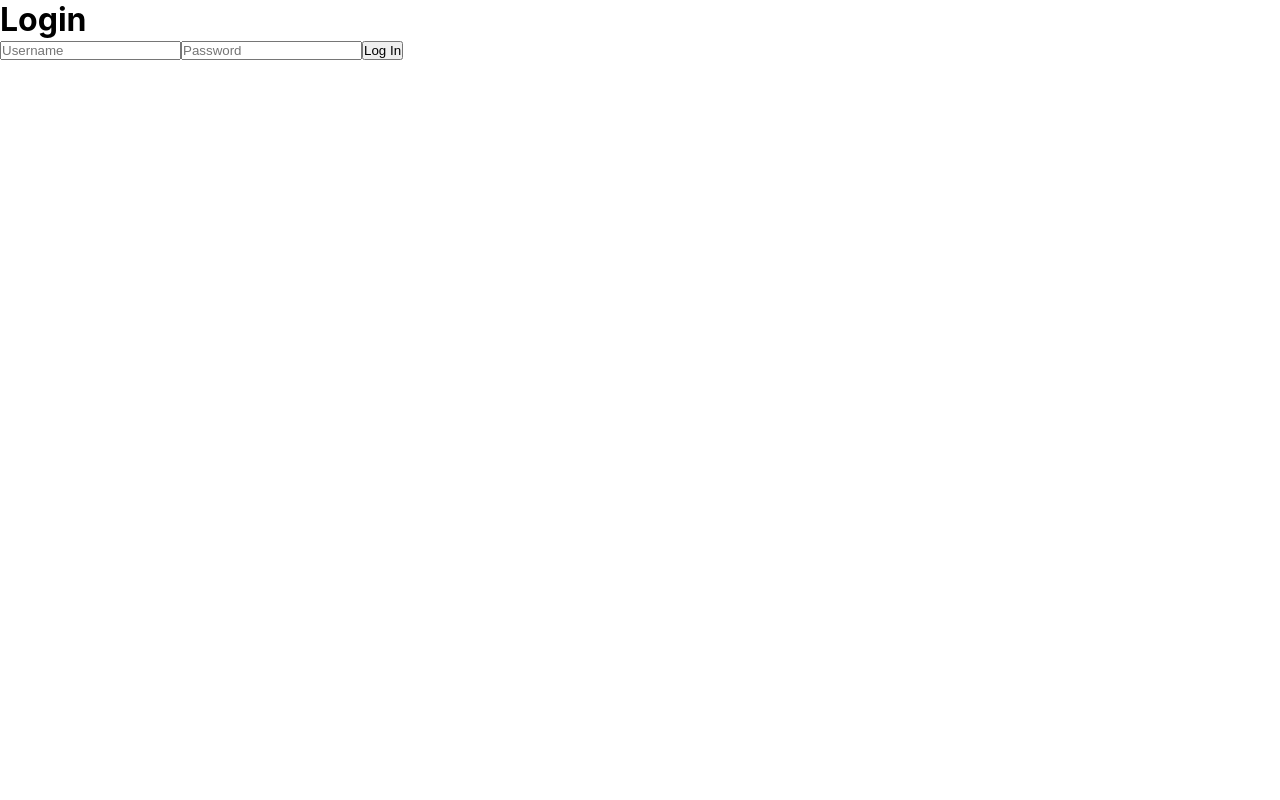
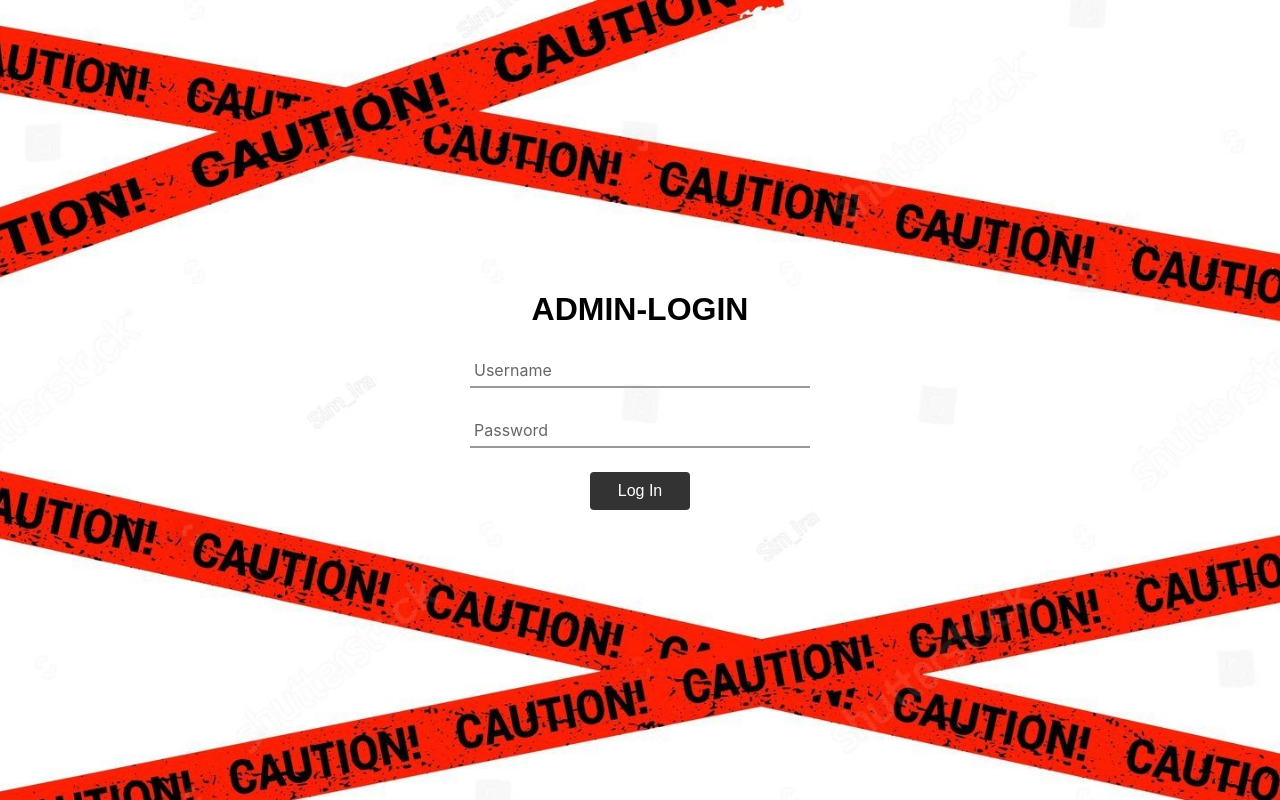
Before and after one commit to ben-milan/mc-web-project, a React (Create React App) app in the folder frontend/: page /login in a window 1280 px wide. Built offline with nearby package versions, Linux system fonts and the light colour scheme; no server answers.

Commit message:
admin designs and minor changes in auth logic

```diff
--- a/frontend/src/auth/RequireAdmin.tsx
+++ b/frontend/src/auth/RequireAdmin.tsx
@@ -5,8 +5,6 @@
 export default function RequireAdmin() {
     const { token, role } = useAuth();
 
-    console.log('RequireAdmin check — token:', token, 'role:', role);
-
     if (!token) return <Navigate to="/login" replace />;
     if (role !== 'admin') return <Navigate to="/" replace />;
     return <Outlet />;
--- /dev/null
+++ b/frontend/src/pages/AdminDashboard.css
@@ -0,0 +1,4 @@
+.body {
+    display: flex;
+    background-image: none;
+}
--- a/frontend/src/pages/AdminDashboard.tsx
+++ b/frontend/src/pages/AdminDashboard.tsx
@@ -1,3 +1,5 @@
+import "./AdminDashboard.css"
+
 export default function AdminDashboard() {
     return (
         <div>
--- /dev/null
+++ b/frontend/src/pages/LoginPage.module.css
@@ -0,0 +1,82 @@
+body {
+    min-height: 100vh;
+    display: flex;
+    justify-content: center;
+    align-items: center;
+    margin: 0;
+    background-image: url('../img/bg-admin.jpg');
+    background-size: cover;
+    background-position: center;
+    background-repeat: no-repeat;
+    background-attachment: fixed;
+}
+
+.login-container, form {
+    display: flex;
+    flex-direction: column;
+    justify-content: center;
+    align-items: center;
+    gap: 1.5rem;
+
+}
+
+.login-container h1 {
+    font-family: Bahnschrift, sans-serif;
+}
+
+.field {
+    position: relative;
+    width: 340px;
+}
+
+.field input {
+    width: 100%;
+    padding: 8px 4px;
+    font-size: 1rem;
+    border: none;
+    border-bottom: 2px solid #999;
+    background: transparent;
+    outline: none;
+    box-sizing: border-box;
+    transition: border-color 0.2s ease;
+}
+
+.field input:focus {
+    border-bottom-color: #333;
+}
+
+.field label {
+    position: absolute;
+    left: 4px;
+    top: 8px;
+    font-size: 1rem;
+    color: #666;
+    pointer-events: none;
+    transition: all 0.2s ease;
+}
+
+.field input:focus + label,
+.field input:not(:placeholder-shown) + label {
+    top: -14px;
+    font-size: 0.75rem;
+    color: #333;
+}
+
+button[type="submit"] {
+    padding: 10px 28px;
+    border: none;
+    border-radius: 4px;
+    background: #333;
+    color: white;
+    font-size: 1rem;
+    cursor: pointer;
+    transition: transform 0.15s ease, background 0.2s ease;
+}
+
+button[type="submit"]:hover {
+    background: #555;
+}
+
+button[type="submit"]:active {
+    transform: scale(0.97);
+}
--- a/frontend/src/pages/LoginPage.tsx
+++ b/frontend/src/pages/LoginPage.tsx
@@ -2,6 +2,8 @@
 import { useNavigate } from 'react-router-dom';
 // @ts-ignore
 import { useAuth } from '../auth/AuthProvider.tsx';
+// @ts-ignore
+import styles from "./LoginPage.module.css"
 
 export default function LoginPage() {
     const { login } = useAuth();
@@ -15,31 +17,36 @@
         e.preventDefault();
         setError('');
         try {
-            console.log('Attempting login...');
             await login(username, password);
-            console.log('Login success, navigating...');
             navigate('/admin');
         } catch (err) {
-            console.error('Login error:', err);
             setError('Invalid username or password');
         }
     }
 
     return (
-        <div>
-            <h1>Login</h1>
+        <div className={styles["login-container"]}>
+            <h1>ADMIN-LOGIN</h1>
                 <form onSubmit={handleSubmit}>
+                    <div className={styles.field}>
                         <input
+                            id="username"
                             value={username}
                             onChange={e => setUsername(e.target.value)}
-                    placeholder="Username"
+                            placeholder=" "
                         />
+                        <label htmlFor="username">Username</label>
+                    </div>
+                    <div className={styles.field}>
                         <input
+                            id="password"
                             type="password"
                             value={password}
                             onChange={e => setPassword(e.target.value)}
-                    placeholder="Password"
+                            placeholder=" "
                         />
+                        <label htmlFor="password">Password</label>
+                    </div>
                     <button type="submit">Log In</button>
                 </form>
             {error && <p style={{ color: 'red' }}>{error}</p>}
--- a/frontend/src/pages/ServerManagement.tsx
+++ b/frontend/src/pages/ServerManagementPage.tsx
@@ -1,5 +1,5 @@
 
-export default function ServerManagement() {
+export default function ServerManagementPage() {
     return (
         <div className="admin-page">
             <h1>Server-Management</h1>
--- a/frontend/src/routes/AppRoutes.tsx
+++ b/frontend/src/routes/AppRoutes.tsx
@@ -16,7 +16,7 @@
 // @ts-ignore
 import AdminDashboard from '../pages/AdminDashboard.tsx';
 // @ts-ignore
-import ServerManagement from "../pages/ServerManagement.tsx";
+import ServerManagementPage from "../pages/ServerManagementPage.tsx";
 
 export default function AppRoutes() {
     return (
@@ -34,7 +34,7 @@
                     <Route element={<RequireAdmin />}>
                         <Route path="/admin" element={<AdminLayout />}>
                             <Route index element={<AdminDashboard />} />
-                            <Route path="server" element={<ServerManagement />} />
+                            <Route path="server" element={<ServerManagementPage />} />
                         </Route>
                     </Route>
 
--- a/frontend/src/services/authService.ts
+++ b/frontend/src/services/authService.ts
@@ -1,8 +1,8 @@
-const API_URL = process.env.REACT_APP_BACKEND_URL ?? 'http://localhost:3001';
+const API_URL = process.env.REACT_APP_BACKEND_URL ?? 'http://localhost:3001/';
 
 export async function login(username: string, password: string) {
 
-    const res = await fetch(`${API_URL}auth/login`, {
+    const res = await fetch(`${API_URL}/auth/login`, {
         method: 'POST',
         headers: { 'Content-Type': 'application/json' },
         body: JSON.stringify({ username, password }),
```
Also changed, not shown: frontend/src/img/bg-admin.jpg (added). Lines whose indentation alone changed are shown as unchanged.
